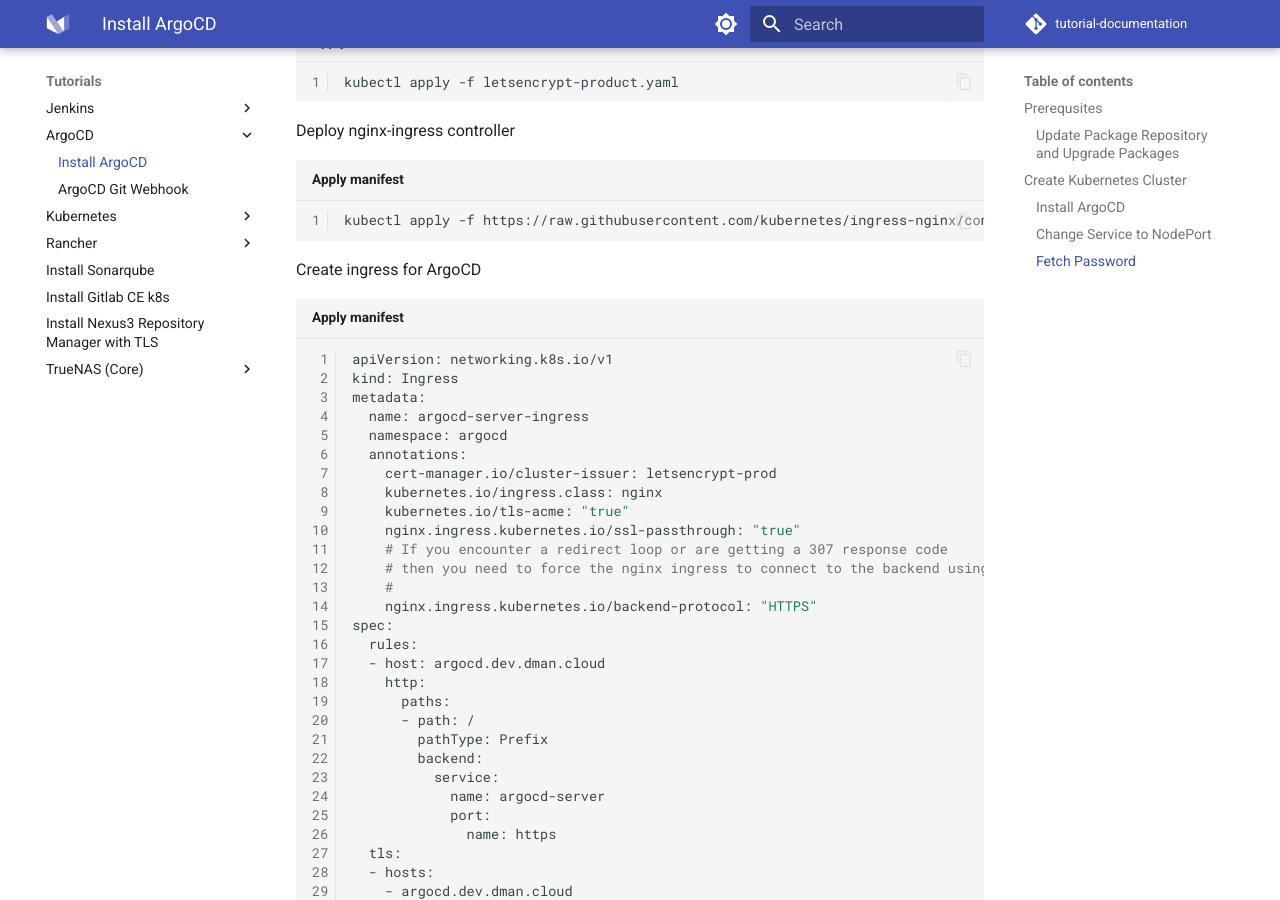
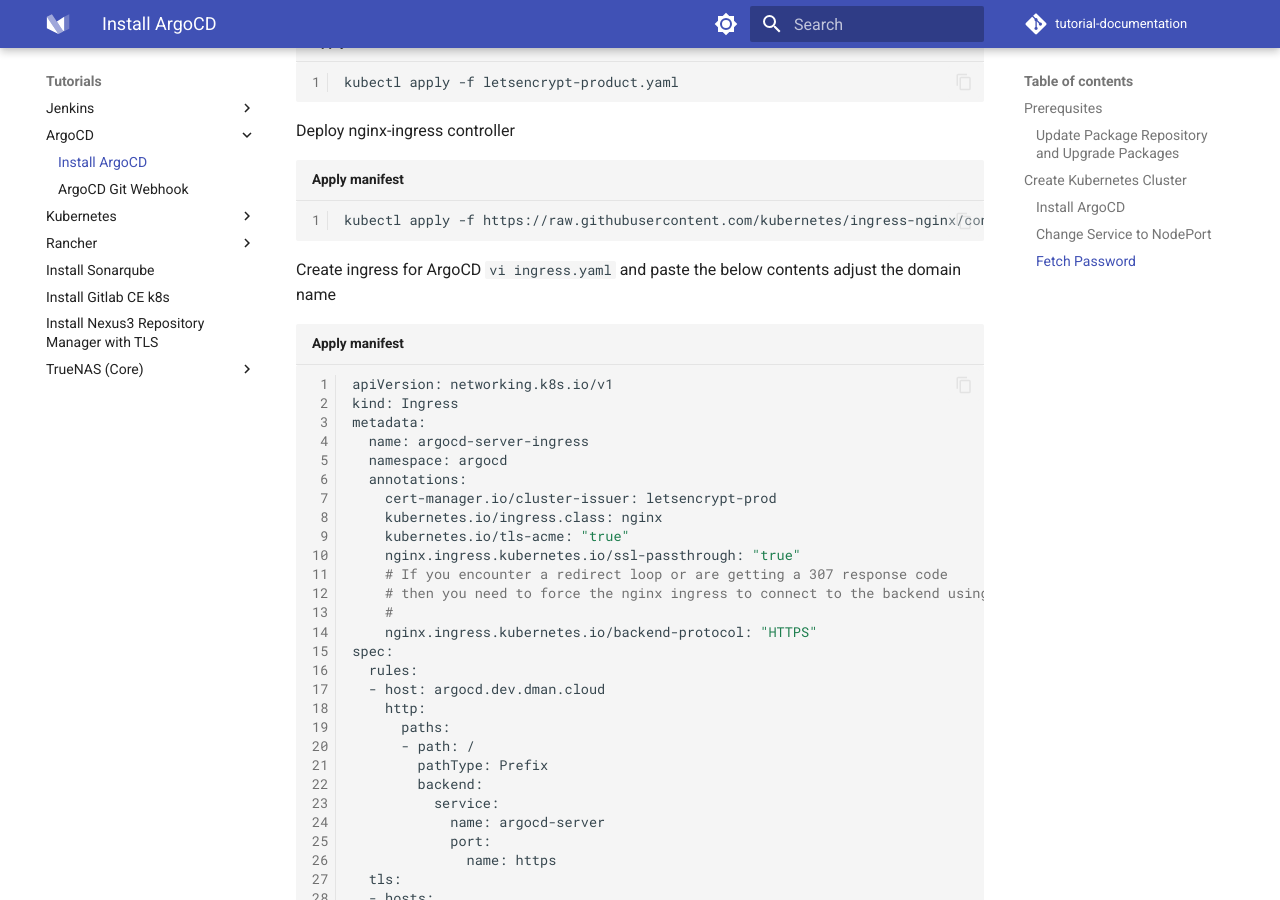
Before and after one commit to dmancloud/tutorial-documentation, an MkDocs documentation site: the page built from docs/install-argocd.md, in a window 1280 px wide and 900 px high, scrolled down 2291 px. Built offline with MkDocs 1.6.1 and Material for MkDocs 9.7.7, drawn with Linux system fonts in a browser that asks for light colours; comment, search, counter and statistics services are not loaded; the version menu is left out.

Commit message:
updated to add tls and ingress

````diff
--- a/docs/install-argocd.md
+++ b/docs/install-argocd.md
@@ -71,7 +71,7 @@
 ``` shell title="Apply manifest" linenums="1"
 kubectl apply -f https://raw.githubusercontent.com/kubernetes/ingress-nginx/controller-v1.7.0/deploy/static/provider/cloud/deploy.yaml
 ```
-Create ingress for ArgoCD
+Create ingress for ArgoCD `vi ingress.yaml` and paste the below contents adjust the domain name
 ``` shell title="Apply manifest" linenums="1"
 apiVersion: networking.k8s.io/v1
 kind: Ingress
````
